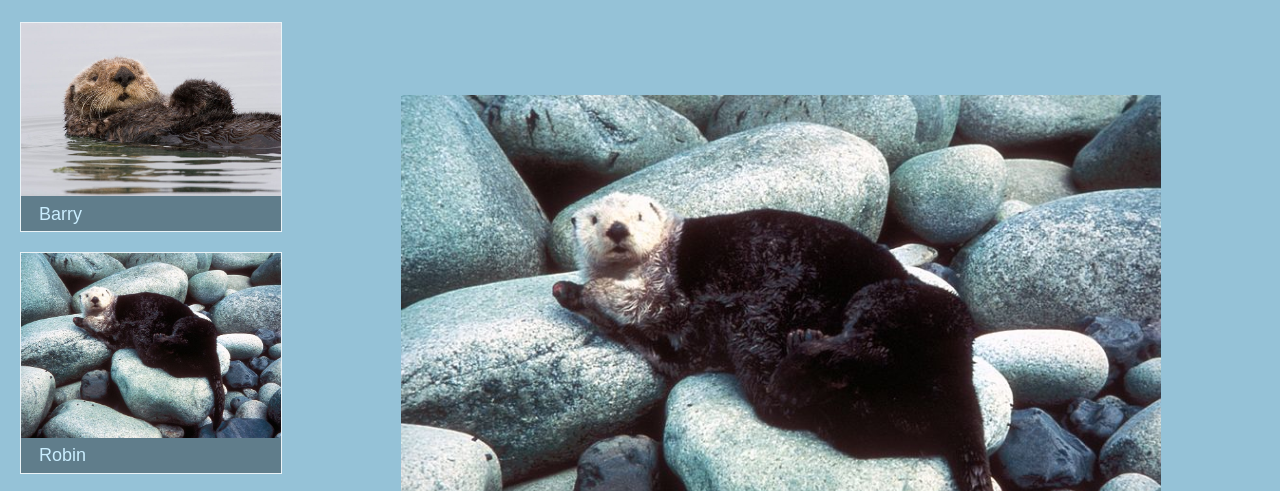
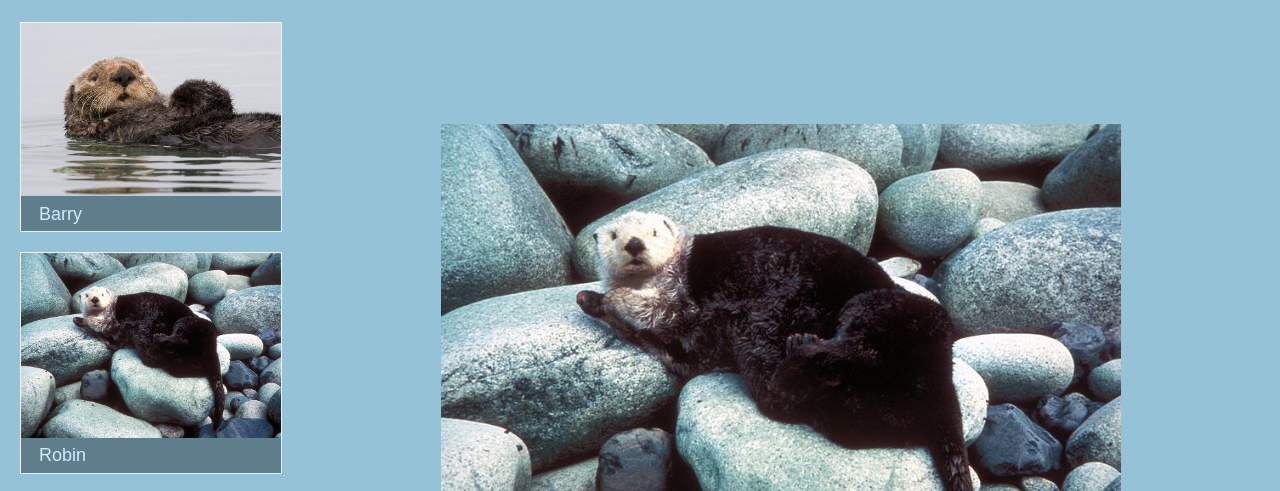
Before and after one commit to barcvilla/building_front_end_app, a plain HTML site: page ch04/index.html in a window 1280 px wide. Shown: the part 80-571 px from the top of the page. Drawn offline with nearby package versions, Linux system fonts and the light colour scheme.

Commit message:
Absolute and relative positioning

```diff
--- a/ch04/stylesheets/styles.css
+++ b/ch04/stylesheets/styles.css
@@ -100,9 +100,13 @@ a[href='#'] {
 }
 
 .detail-image {
-    width:95%;
+    width:85%;
 }
 
+/* Usamos absolute position: ubicamos detail-image-title en la esquina inferior izquierda. Requerimientos para
+   el absolute position:
+   1. La propiedad position: absolute
+   2. Coordenadas, una o mas: top, right, bottom, left*/
 .detail-image-title {
     position: absolute;
     bottom: -0.3em;
```
